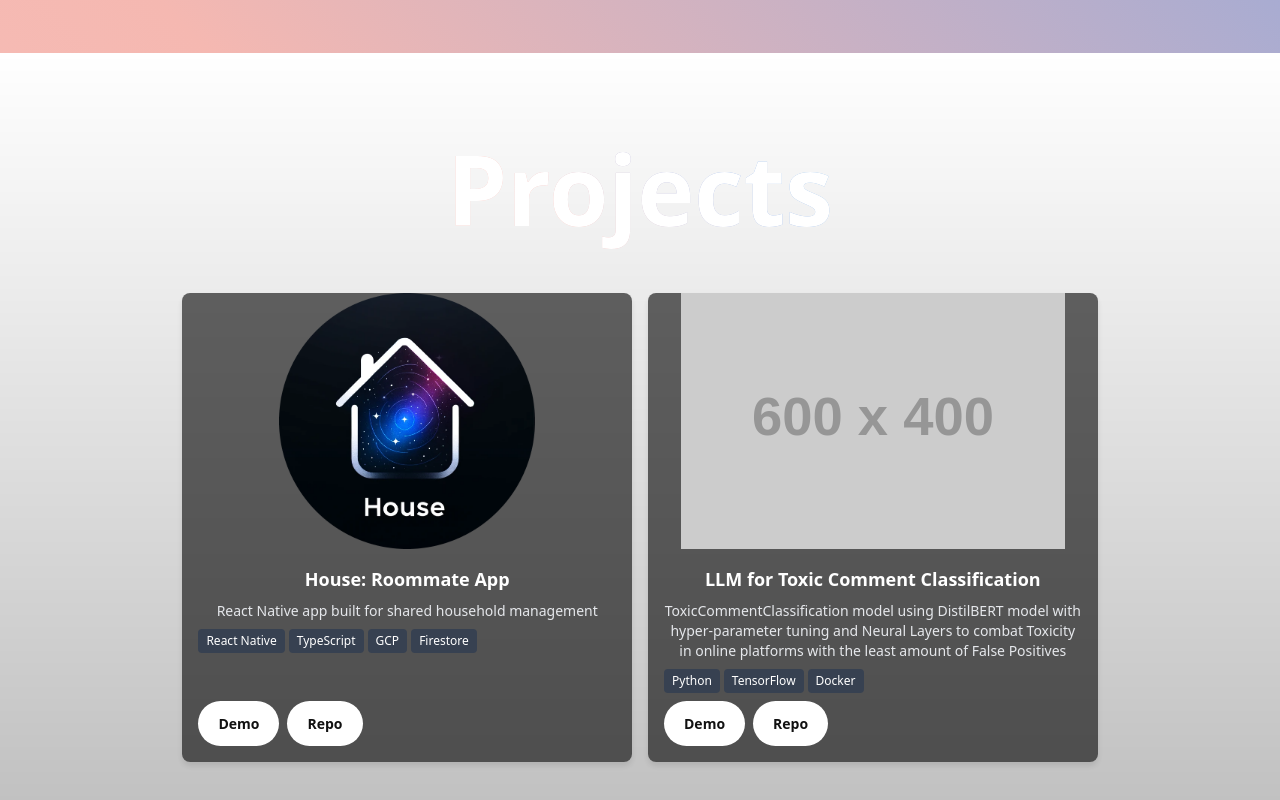
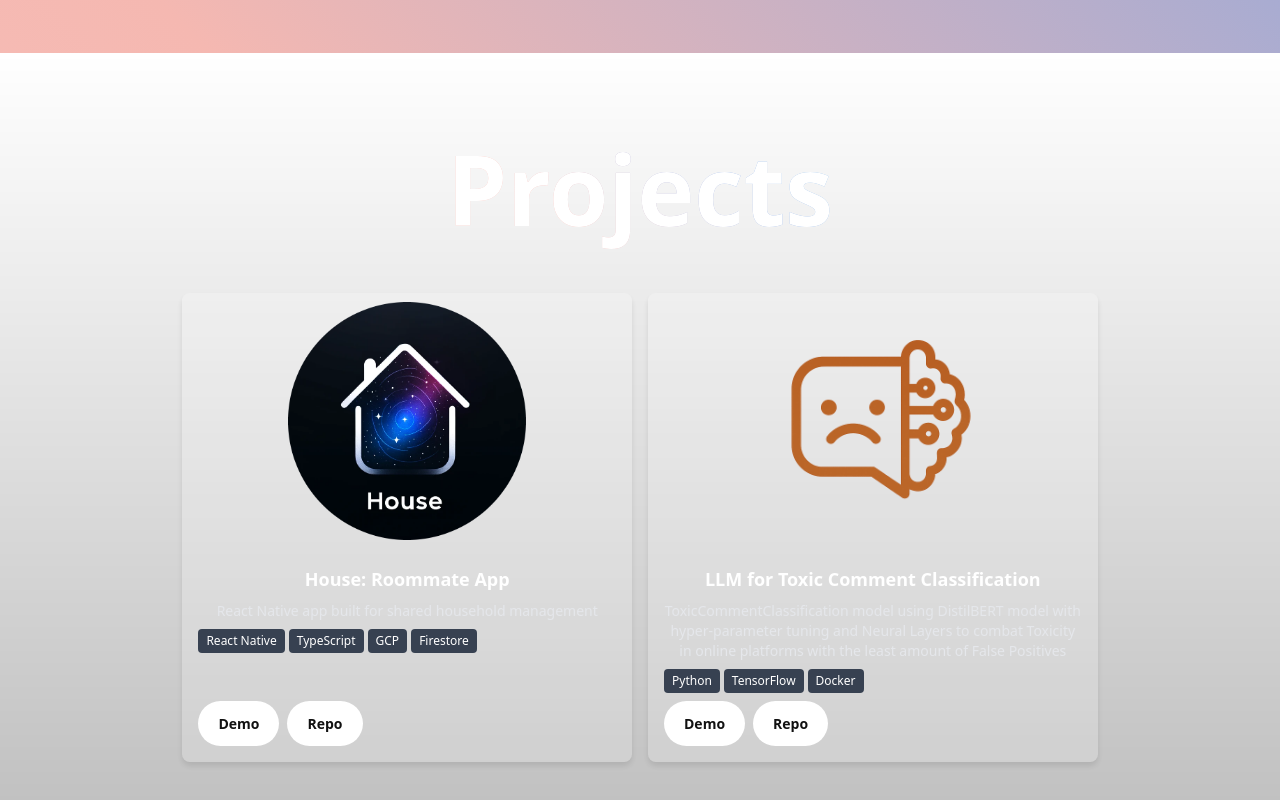
Before and after one commit to johnbarn777/johnbarn777.github.io, an Astro site: page / in a window 1280 px wide. Shown: the part 747-1547 px from the top of the page. Built offline with nearby package versions, Linux system fonts and the light colour scheme; Astro itself is replaced by a stand-in of ours; a script that the page names is missing.

Commit message:
Adding new project and refine

```diff
--- a/src/components/ProjectCard.astro
+++ b/src/components/ProjectCard.astro
@@ -40,7 +40,7 @@ const { project }:{ project: CollectionEntry<'projects'> } = Astro.props;
 </script>
 <style>
   .project-card {
-    background: rgba(0, 0, 0, 0.6);
+    background: rgba(256, 256, 256, 0.2);
     color: #fff;
     border-radius: 0.5rem;
     overflow: hidden;
@@ -57,7 +57,8 @@ const { project }:{ project: CollectionEntry<'projects'> } = Astro.props;
   }
   .project-card__image {
     width: 100%;
-    height: 12rem;
+    height: 15rem;
+    padding: 2%;
     object-fit: contain;
     background: transparent;
   }
--- a/src/content/projects/ml-tool.md
+++ b/src/content/projects/ml-tool.md
@@ -1,7 +1,7 @@
 ---
 title: "LLM for Toxic Comment Classification"
 summary: "ToxicCommentClassification model using DistilBERT model with hyper-parameter tuning and Neural Layers to combat Toxicity in online platforms with the least amount of False Positives"
-image: "https://placehold.co/600x400"
+image: "LLM_icon.png"
 tech:
   - Python
   - TensorFlow
```
Also changed, not shown: public/LLM_icon.png (added).
